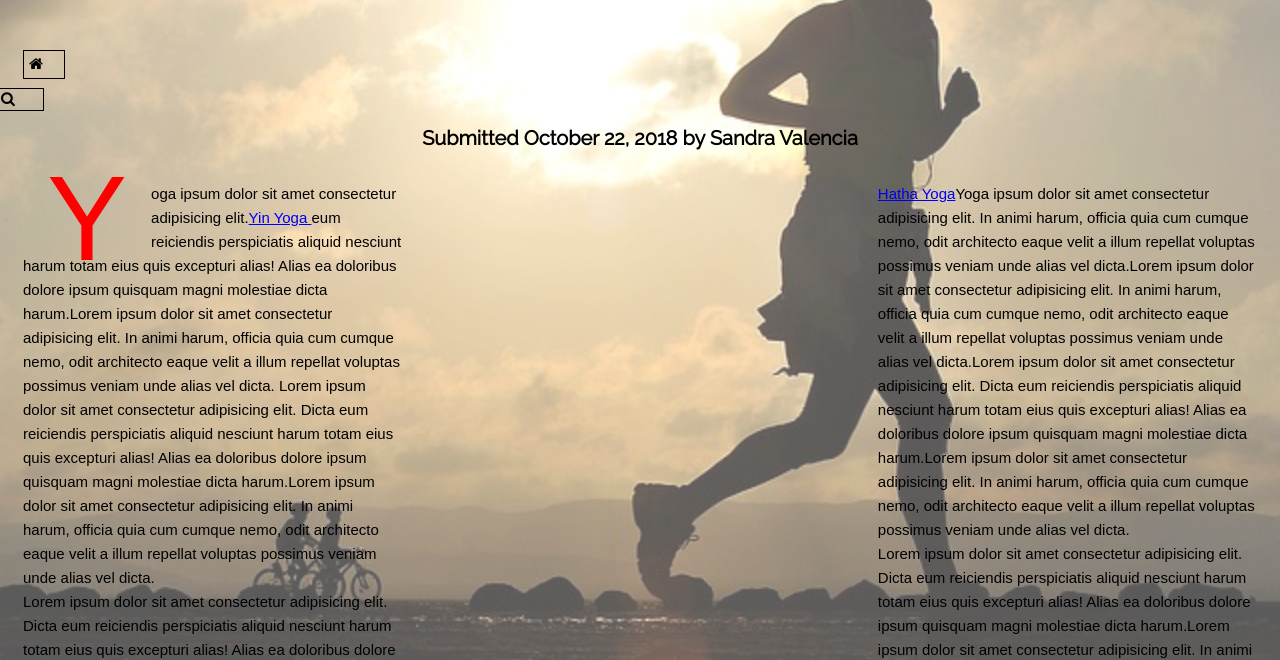
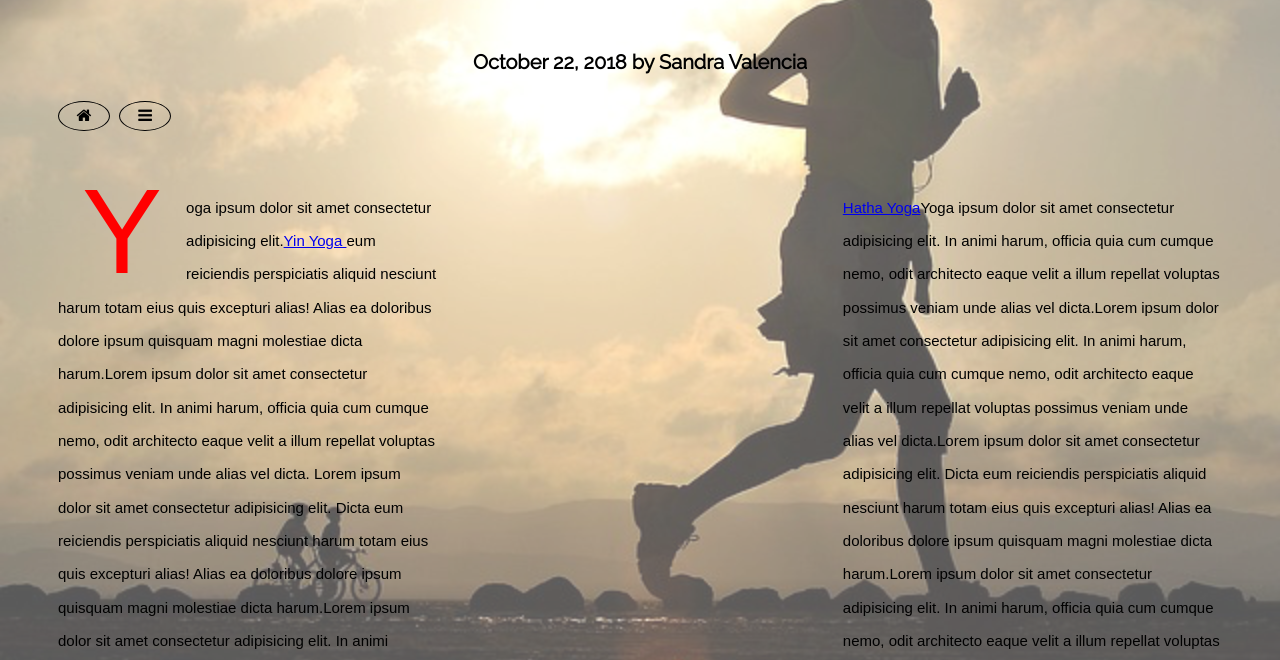
Before and after one commit to sandrayvalencia/Client-Blog, a plain HTML site: page index.html in a window 1280 px wide. Shown: the part 151-811 px from the top of the page. Drawn offline with Linux system fonts and the light colour scheme; a script that the page names is missing.

Commit message:
final client-blog

```diff
--- a/index.html
+++ b/index.html
@@ -13,9 +13,9 @@
     </head>
 
     <body>
-
         <header>
             <h1>Fitness for Stress Relief</h1>
+            <h2> October 22, 2018 by Sandra Valencia</h2>
 
         </header>
 
@@ -23,59 +23,33 @@
         <header>
             <div id= "button-1">
                 <a><i class="fa fa-home"></i></a>
+            </div>
             <div id= "button-2">
-
-                        <a><i class="fa fa-search"></i></a>
+                <a><i class="fa fa-bars"></i></a>
             </div>
-                </div>
-
-
-                <h2>Submitted October 22, 2018 by Sandra Valencia<h2>
-
-
-
-
 
         </header>
         <main>
-            <div id="main_box">
+
             <p1 id="main_text_left"> Yoga ipsum dolor sit amet consectetur adipisicing elit.<a href="http://www.google.com">Yin Yoga </a> eum reiciendis perspiciatis aliquid nesciunt harum totam eius quis excepturi alias! Alias ea doloribus dolore ipsum quisquam magni molestiae dicta harum.Lorem ipsum dolor sit amet consectetur adipisicing elit. In animi harum, officia quia cum cumque nemo, odit architecto eaque velit a illum repellat voluptas possimus veniam unde alias vel dicta.
-            Lorem ipsum dolor sit amet consectetur adipisicing elit. Dicta eum reiciendis perspiciatis aliquid nesciunt harum totam eius quis excepturi alias! Alias ea doloribus dolore ipsum quisquam magni molestiae dicta harum.Lorem ipsum dolor sit amet consectetur adipisicing elit. In animi harum, officia quia cum cumque nemo, odit architecto eaque velit a illum repellat voluptas possimus veniam unde alias vel dicta.<br>
-
             Lorem ipsum dolor sit amet consectetur adipisicing elit. Dicta eum reiciendis perspiciatis aliquid nesciunt harum totam eius quis excepturi alias! Alias ea doloribus dolore ipsum quisquam magni molestiae dicta harum.Lorem ipsum dolor sit amet consectetur adipisicing elit. In animi harum, officia quia cum cumque nemo, odit architecto eaque velit a illum repellat voluptas possimus veniam unde alias vel dicta.<br>
 
             Lorem ipsum dolor sit amet consectetur adipisicing elit. Dicta eum reiciendis perspiciatis aliquid nesciunt harum totam eius quis excepturi alias! Alias ea doloribus dolore ipsum quisquam magni molestiae dicta harum.Lorem ipsum dolor sit amet consectetur adipisicing elit. In animi harum, officia quia cum cumque nemo, odit architecto eaque velit a illum repellat voluptas possimus veniam unde alias vel dicta.</p1>
 
 
 
-
             <p id="main_text_right"><a href="http://www.google.com">Hatha Yoga</a>Yoga ipsum dolor sit amet consectetur adipisicing elit. In animi harum, officia quia cum cumque nemo, odit architecto eaque velit a illum repellat voluptas possimus veniam unde alias vel dicta.Lorem ipsum dolor sit amet consectetur adipisicing elit. In animi harum, officia quia cum cumque nemo, odit architecto eaque velit a illum repellat voluptas possimus veniam unde alias vel dicta.Lorem ipsum dolor sit amet consectetur adipisicing elit. Dicta eum reiciendis perspiciatis aliquid nesciunt harum totam eius quis excepturi alias! Alias ea doloribus dolore ipsum quisquam magni molestiae dicta harum.Lorem ipsum dolor sit amet consectetur adipisicing elit. In animi harum, officia quia cum cumque nemo, odit architecto eaque velit a illum repellat voluptas possimus veniam unde alias vel dicta.<br>
             Lorem ipsum dolor sit amet consectetur adipisicing elit. Dicta eum reiciendis perspiciatis aliquid nesciunt harum totam eius quis excepturi alias! Alias ea doloribus dolore ipsum quisquam magni molestiae dicta harum.Lorem ipsum dolor sit amet consectetur adipisicing elit. In animi harum, officia quia cum cumque nemo, odit architecto eaque velit a illum repellat voluptas possimus veniam unde alias vel dicta.<br>
 
-            Lorem ipsum dolor sit amet consectetur adipisicing elit. Dicta eum reiciendis perspiciatis aliquid nesciunt harum totam eius quis excepturi alias! Alias ea doloribus dolore ipsum quisquam magni molestiae dicta harum.Lorem ipsum dolor sit amet consectetur adipisicing elit. In animi harum, officia quia cum cumque nemo, odit architecto eaque velit a illum repellat voluptas possimus veniam unde alias vel dicta.</p>
-
-
-            </div>
-
-
+            Lorem ipsum dolor sit amet consectetur adipisicing elit. Dicta eum reiciendis perspiciatis aliquid nesciunt harum totam eius quis excepturi alias! Alias ea doloribus dolore ipsum quisquam magni molestiae dicta harum.Lorem ipsum dolor sit amet consectetur adipisicing elit. In animi harum, officia quia cum cumque nemo, odit architecto eaque velit a illum repellat voluptas possimus veniam unde alias vel dicta.<br>
+            For more information visit<a href="http://www.google.com">www.healthyliving.com</a></p>
 
 
         </main>
         <footer>
-
-            <p><div class="image_1"><img src= images/image-3.png ><img src="images/image-2.png"></div>
-            <p>Meditation ipsum dolor sit amet consectetur adipisicing elit. In animi harum, officia quia cum cumque nemo, odit architecto eaque velit a illum repellat voluptas possimus veniam unde alias vel dicta.Lorem ipsum dolor sit amet consectetur adipisicing elit. In animi harum, officia quia cum cumque nemo, odit architecto eaque velit a illum repellat voluptas possimus veniam unde alias vel dicta.Lorem ipsum dolor sit amet consectetur adipisicing elit. Dicta eum reiciendis perspiciatis aliquid nesciunt harum totam eius quis excepturi alias! Alias ea doloribus dolore ipsum quisquam magni molestiae dicta harum.Lorem ipsum dolor sit amet consectetur adipisicing elit. In animi harum, officia quia cum cumque nemo, odit architecto eaque velit a illum repellat voluptas possimus veniam unde alias vel dicta.<br>
-            <a href="http://www.google.com">Mindfulness meditation </a>lorem ipsum dolor sit amet consectetur adipisicing elit. Dicta eum reiciendis perspiciatis aliquid nesciunt harum totam eius quis excepturi alias! Alias ea doloribus dolore ipsum quisquam magni molestiae dicta harum.Lorem ipsum dolor sit amet consectetur adipisicing elit. In animi harum, officia quia cum cumque nemo, odit architecto eaque velit a illum repellat voluptas possimus dolor sit amet vel unde.<br>
-
-            Lorem ipsum dolor sit amet consectetur adipisicing elit. Dicta eum reiciendis perspiciatis aliquid nesciunt harum totam eius quis excepturi alias! Alias ea doloribus dolore ipsum quisquam magni molestiae dicta harum.Lorem ipsum dolor sit amet consectetur adipisicing elit. In animi harum, officia quia cum cumque nemo,odit architecto eaque velit a illum repellat voluptas possimus veniam unde alias vel dicta.<br>
-            For more information visit<a href="http://www.google.com">www.healthyliving.com</a></p>
-
-
+            <p><div class="image_1"><img src= images/image-2.png ></div>
 
         </footer>
-
-
         </article>
     </body>
-
 </html>
--- a/style.css
+++ b/style.css
@@ -2,7 +2,6 @@
 
 
 body {
-
   background: url(images/image-5.png) no-repeat center center fixed;
   -webkit-background-size: cover;
   -moz-background-size: cover;
@@ -10,6 +9,7 @@ background: url(images/image-5.png) no-repeat center center fixed;
   background-size: cover;
 }
 
+/*typography*/
 
 h1{
   text-align: center;
@@ -17,105 +17,23 @@ font-family:Raleway;
   font-size: 80px;
   color: red;
 }
+
 h2{
   text-align: center;
   font-family:Raleway;
   font-size: 20px;
-
-
 }
 
-
-#main_text_left{
-font-size:15px;
-line-height: 18pt;
-color:black;
-font-family:sans-serif;
-float:left;
-margin: 15px;
-display: block;
-
-}
-.image_1{
-font-size:10px;
-width: 100;
-height: auto;
-float: left;
-padding: 10em;
-
-
-
-
-}
-.image_2{
-font-size:10px;
-
-float: center;
-padding:5em;
-}
-
-#main_text_right{
-
-font-size:15px;
-line-height: 18pt;
-font-family: sans-serif;
-color:black;
-float:right;
-margin: 15px;
-display: block;
-
-  }
-p {
-
+p{
   width: 30%;
   margin: 0 1%;
 }
-p1 {
+
+p1{
   float: left;
   width: 30%;
   margin: 0 1%;
 }
-
-footer {
-float: right;
-
-
-}
-#footer_text{
-font-size:15px;
-line-height: 18pt;
-font-family: sans-serif;
-color:black;
-
-margin: 30px;
-}
-
-#button-1{
-
-border:1px black;
-color:black;
-padding: 5px;
-font-size: 15px;
-cursor: pointer;
-border-style: solid;
-margin: 15px;
-width:30px;
-
-}
-#button-2{
-
-  border:1px black;
-  color:black;
-  padding: 2px;
-  font-size: 15px;
-  cursor: pointer;
-  border-style: solid;
-  margin: 15px;
-  width:40px;
-  float: right;
-
-  }
-
 
 p1::first-letter {
   font-size: 800%;
@@ -123,3 +41,87 @@ color:red;
   float:left;
   padding: 0.2em;
 }
+
+/*header styles*/
+
+#button-1{
+  border:1px black;
+  color:black;
+  padding: 5px;
+  font-size: 15px;
+  cursor: pointer;
+  border-style: solid;
+  width:40px;
+  background-color: transparent;
+  text-align: center;
+  text-decoration: none;
+  display: inline-block;
+  font-size: 16px;
+  margin-left: 50px;
+  border-image-slice: 100%;
+  border-radius: 50%;
+}
+
+
+#button-2{
+  border:1px black;
+  color:black;
+  padding: 5px;
+  font-size: 15px;
+  cursor: pointer;
+  border-style: solid;
+  width:40px;
+  background-color: transparent;
+  text-align: center;
+  text-decoration: none;
+  display: inline-block;
+  font-size: 16px;
+  margin: 10px 5px;
+  border-image-slice: 100%;
+  border-radius: 50%;
+}
+
+#button-1:hover {
+  background-color:red;
+}
+#button-2:hover {
+  background-color:red;
+}
+
+/*main styles*/
+
+#main_text_left{
+  font-size:15px;
+  line-height: 25pt;
+  color: black;
+  font-family:sans-serif;
+  float:left;
+  margin: 40px;
+  display: block;
+  padding: 10px;
+}
+
+.image_1{
+  font-size:10px;
+  width: 100;
+  height: auto;
+  float: left;
+  padding: 10em;
+}
+
+#main_text_right{
+  font-size:15px;
+  line-height: 25pt;
+  font-family: sans-serif;
+  color:black;
+  float:right;
+  margin: 40px;
+  display: block;
+  padding: 10px;
+}
+
+/* footer styles*/
+
+footer {
+  float: left;
+}
```
Also changed, not shown: images/image-2.png, images/image-3.png, 2 other files. Lines whose indentation alone changed are shown as unchanged.
